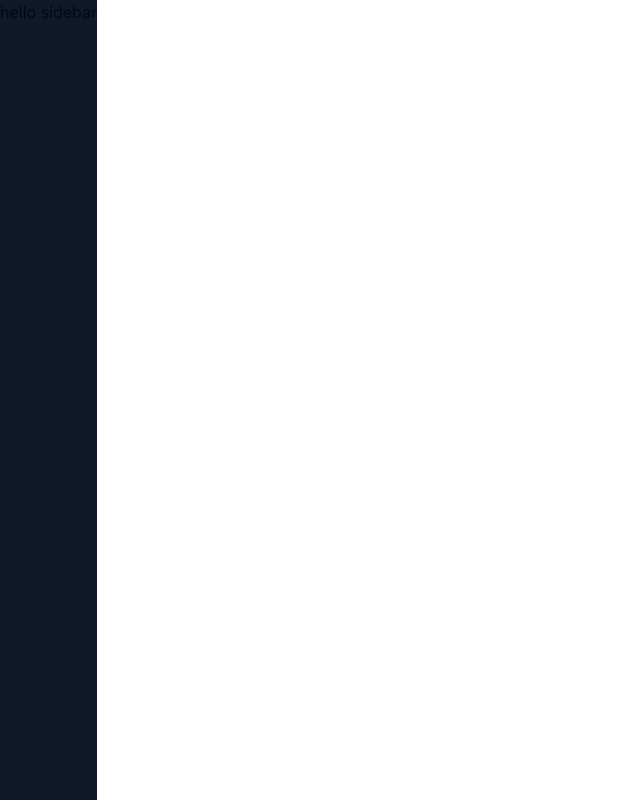
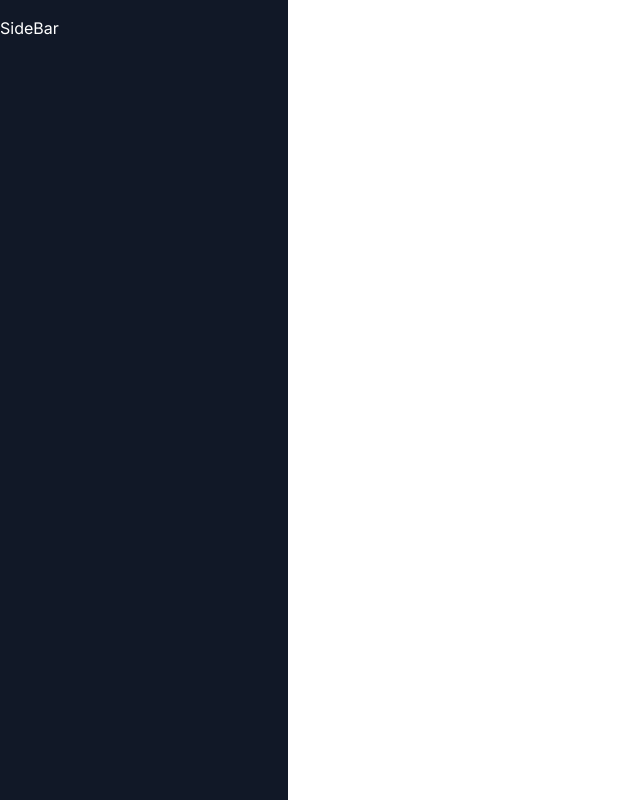
Before and after one commit to SaymanRabbi/your-ai, a Next.js app: page /dashboard in a window 1280 px wide. Shown: the whole page, without its empty margins (0-640 px from the left). Built offline with nearby package versions, Linux system fonts and the light colour scheme.

Commit message:
sidebar component

```diff
--- a/app/(dashboard)/(routes)/dashboard/page.tsx
+++ b/app/(dashboard)/(routes)/dashboard/page.tsx
@@ -1,9 +1,7 @@
-import { UserButton } from "@clerk/nextjs";
-
 export default function DashboardPage() {
   return (
    <div>
-    <UserButton afterSignOutUrl="/"/>
+
    </div>
   )
 }
--- a/app/(dashboard)/layout.tsx
+++ b/app/(dashboard)/layout.tsx
@@ -1,14 +1,25 @@
+import Navbar from "@/components/navbar"
+import SideBar from "@/components/sidebar"
+
+
 const DashboardLayout = ({ children }:{
     children: React.ReactNode
 }) => {
     return (
         <div className=" h-full relative">
-            <div className=" hidden h-full md:flex md:flex-col md:fixed md:inset-y-0 z-[80] bg-gray-900">
-                <div>
-                    hello sidebar
-                </div>
-
+            <div className=" hidden h-full md:flex md:flex-col md:fixed md:inset-y-0 z-[80] bg-gray-900 md:w-72">
+               {/* ----sidebar---- */}
+                <SideBar/>
+               {/* ----sidebar---- */}
             </div>
+            <main className="md:pl-72">
+                {/* ---navbar---- */}
+                <Navbar/>
+                {/* ---navbar---- */}
+               {
+                children
+               }
+            </main>
         </div>
     )
 }
--- /dev/null
+++ b/components/navbar.tsx
@@ -0,0 +1,18 @@
+import { UserButton } from "@clerk/nextjs"
+import { Menu } from "lucide-react"
+import { Button } from "./ui/button"
+
+const Navbar = () => {
+    return (
+        <div className=" flex items-center p-4">
+            <Button variant="ghost" size="icon" className=" md:hidden">
+                <Menu/>
+            </Button>
+            <div className=" flex w-full justify-end ">
+                <UserButton afterSignOutUrl="/"/>
+            </div>
+        </div>
+    )
+}
+
+export default Navbar
--- /dev/null
+++ b/components/sidebar.tsx
@@ -0,0 +1,10 @@
+"use client"
+const SideBar = () => {
+    return (
+        <div className=" space-y-4 py-4 flex flex-col h-full bg-[#111827] text-white">
+            SideBar
+        </div>
+    )
+}
+
+export default SideBar
```
